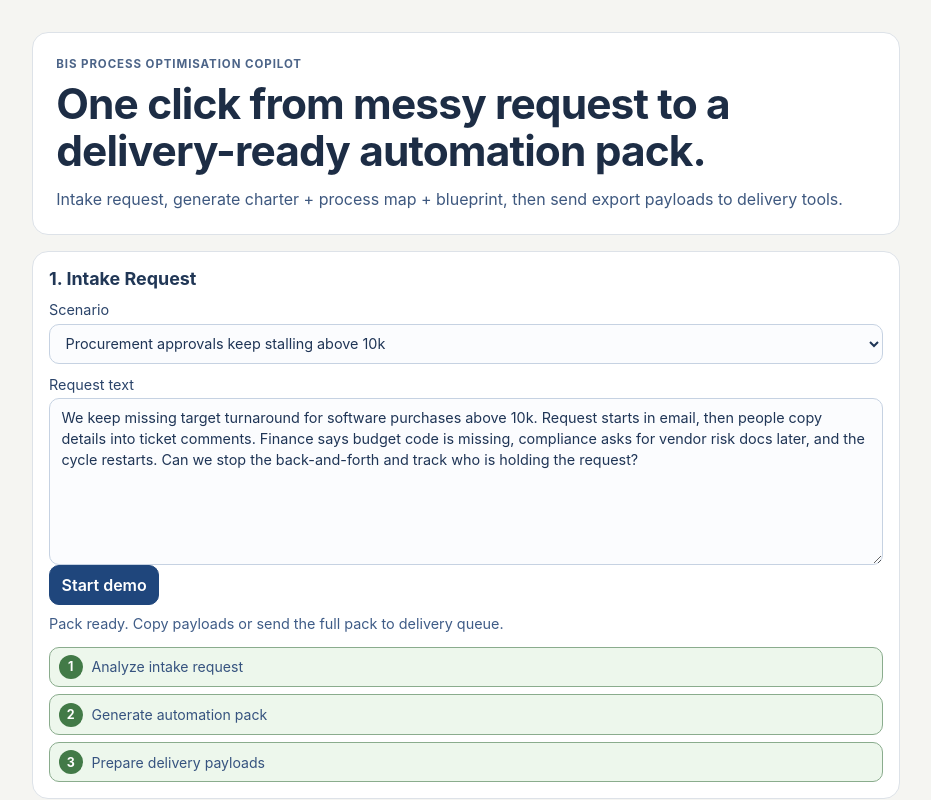
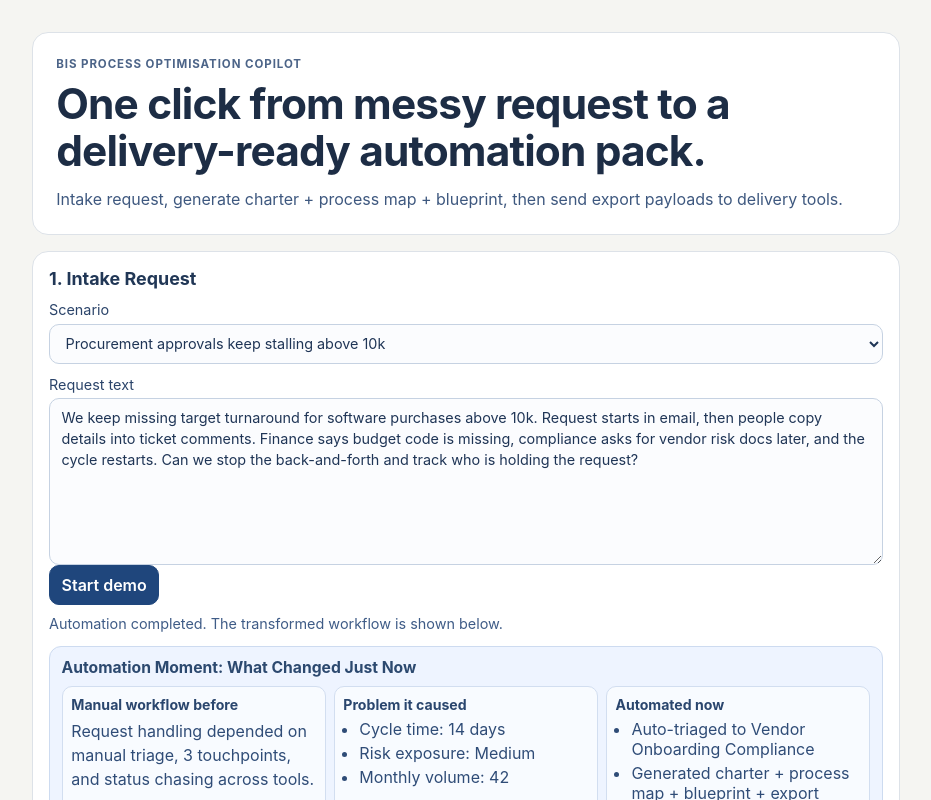
Before and after one commit to KumarNavish/KumarNavish.github.io, a React (Vite) app in the folder site/demos/bis-continual-process-automation-demo/: page / in a window 1280 px wide. Both pictures are taken after a click on the button "Start demo". Shown: the top 800 px of the page, without its empty margins (174-1105 px from the left). Built offline with nearby package versions, Linux system fonts and the light colour scheme.

Commit message:
refine bis demo: explicit above-fold automation moment

```diff
--- a/site/demos/bis-continual-process-automation-demo/src/App.tsx
+++ b/site/demos/bis-continual-process-automation-demo/src/App.tsx
@@ -139,7 +139,7 @@ function App() {
     if (!result) {
       return 'Choose a scenario and click Start demo.'
     }
-    return 'Pack ready. Copy payloads or send the full pack to delivery queue.'
+    return 'Automation completed. The transformed workflow is shown below.'
   }, [activeStepIndex, error, isRunning, result])
 
   async function runPipeline() {
@@ -238,6 +238,40 @@ function App() {
         </button>
 
         <p className="hint-text">{hintText}</p>
+        {result ? (
+          <section className="automation-moment" aria-live="polite">
+            <h3>Automation Moment: What Changed Just Now</h3>
+            <div className="moment-grid">
+              <article>
+                <h4>Manual workflow before</h4>
+                <p>
+                  Request handling depended on manual triage, {result.extracted.manual_step_count}{' '}
+                  touchpoints, and status chasing across tools.
+                </p>
+              </article>
+              <article>
+                <h4>Problem it caused</h4>
+                <ul>
+                  <li>
+                    Cycle time: {metricToText(result.charter.baseline_metrics.cycle_time_days)} days
+                  </li>
+                  <li>Risk exposure: {prettyCategory(result.triage.risk_level)}</li>
+                  <li>
+                    Monthly volume: {metricToText(result.charter.baseline_metrics.volume_per_month)}
+                  </li>
+                </ul>
+              </article>
+              <article>
+                <h4>Automated now</h4>
+                <ul>
+                  <li>Auto-triaged to {prettyCategory(result.triage.category)}</li>
+                  <li>Generated charter + process map + blueprint + export payloads</li>
+                  <li>Estimated savings: {result.triage.est_savings_hours_per_month} hours/month</li>
+                </ul>
+              </article>
+            </div>
+          </section>
+        ) : null}
         {error ? <p className="error-text">{error}</p> : null}
         {copyStatus ? <p className="status-text">{copyStatus}</p> : null}
         {dispatchStatus ? <p className="status-text success-text">{dispatchStatus}</p> : null}
--- a/site/demos/bis-continual-process-automation-demo/src/styles.css
+++ b/site/demos/bis-continual-process-automation-demo/src/styles.css
@@ -69,6 +69,12 @@ h3 {
   margin: 0;
   font-size: 0.98rem;
   color: #2c496f;
+}
+
+h4 {
+  margin: 0;
+  font-size: 0.88rem;
+  color: #2a466e;
 }
 
 p {
@@ -150,6 +156,48 @@ button:disabled {
 
 .success-text {
   color: #27613d;
+}
+
+.automation-moment {
+  margin-top: 0.7rem;
+  border: 1px solid #cddbf0;
+  border-radius: 12px;
+  background: #eef4ff;
+  padding: 0.72rem;
+  animation: reveal 220ms ease-out;
+}
+
+.automation-moment h3 {
+  margin: 0;
+}
+
+.moment-grid {
+  margin-top: 0.55rem;
+  display: grid;
+  grid-template-columns: repeat(3, minmax(0, 1fr));
+  gap: 0.45rem;
+}
+
+.moment-grid article {
+  border: 1px solid #d2def0;
+  border-radius: 10px;
+  background: #f8fbff;
+  padding: 0.55rem;
+}
+
+.moment-grid article p {
+  margin-top: 0.4rem;
+  color: #2f4c77;
+}
+
+.moment-grid article ul {
+  margin: 0.35rem 0 0;
+  padding-left: 1rem;
+}
+
+.moment-grid article li {
+  margin-bottom: 0.25rem;
+  color: #2f4c77;
 }
 
 .step-track {
@@ -303,6 +351,7 @@ button:disabled {
     padding: 1.2rem 0.85rem 1.6rem;
   }
 
+  .moment-grid,
   .kpi-grid {
     grid-template-columns: 1fr;
   }
@@ -315,3 +364,14 @@ button:disabled {
     width: 100%;
   }
 }
+
+@keyframes reveal {
+  from {
+    opacity: 0;
+    transform: translateY(4px);
+  }
+  to {
+    opacity: 1;
+    transform: translateY(0);
+  }
+}
```
